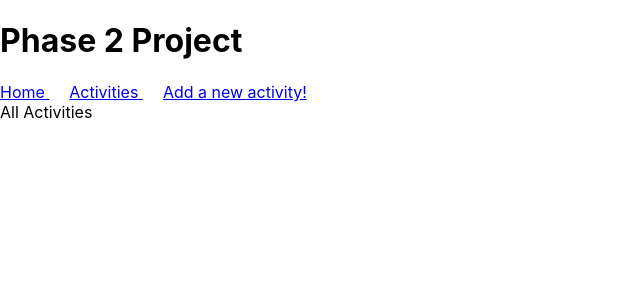
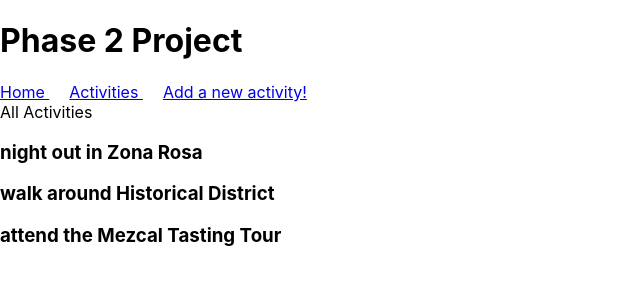
Before and after one commit to ttuannguyen/travelster-frontend, a React (Create React App) app: page /activities in a window 1280 px wide. Shown: the top 300 px of the page, without its empty margins (0-640 px from the left). Built offline with nearby package versions, Linux system fonts and the light colour scheme; data requests are answered from the project's data file; the HTML template or start-up script is replaced by a standard one.

Commit message:
receive the individual activity data in the Activity component and render each activity

```diff
--- a/src/components/Activities.jsx
+++ b/src/components/Activities.jsx
@@ -6,7 +6,7 @@ import Activity from './Activity'
 const Activities = ({ activities }) => {
 
   //console.log(activities)
-  const allActivities = activities.map(activity => <Activity key={activity.id} />)
+  const allActivities = activities.map(activity => <Activity key={activity.id} activity={activity} />)
   console.log(allActivities)
 
   return (
--- a/src/components/Activity.jsx
+++ b/src/components/Activity.jsx
@@ -1,8 +1,8 @@
 import React from 'react'
 
-const Activity = ({}) => {
+const Activity = ({activity}) => {
   return (
-    <h3>{}</h3>
+    <h3>{activity.name}</h3>
   )
 }
 
```
